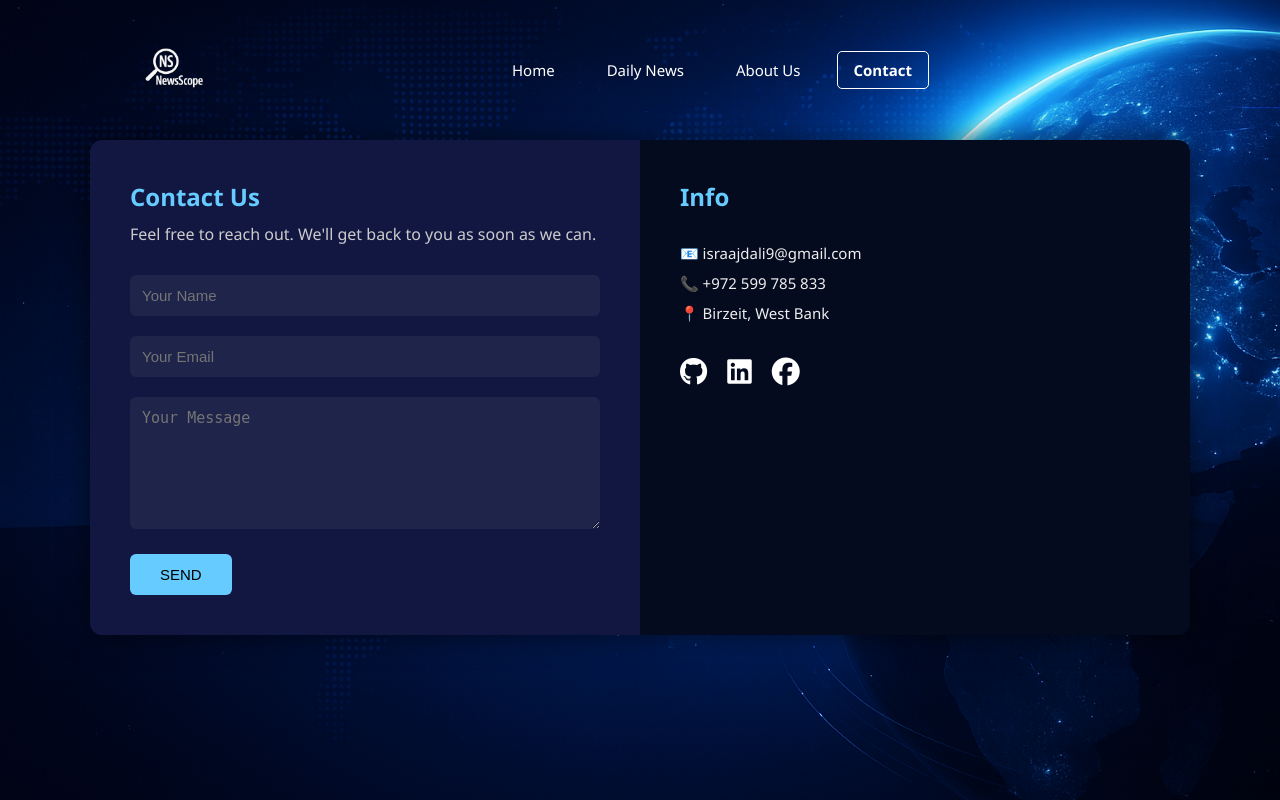
After one commit to IsraaHajAli/Graduation-Project, a Flask app: page /contact in a window 1280 px wide. The commit adds this page. Run offline with Flask 3, Linux system fonts and the light colour scheme.

Commit message:
Add files via upload

```diff
--- a/app.py
+++ b/app.py
@@ -13,6 +13,8 @@ from utils import (
 )
 
 app = Flask(__name__)
+app.secret_key = "1492002key"  # 🔐 اكتبي أي قيمة سرية
+
 
 # Load the trained BiLSTM model
 bilstm_model = load_model("my_model.h5")
@@ -99,6 +101,11 @@ def home():
 def about():
     return render_template("about.html")
 
+
+@app.route("/contact")
+def contact():
+    return render_template("contact.html")
+
 from utils import get_daily_articles_from_csv
 
 @app.route("/daily-news")
@@ -129,6 +136,45 @@ def daily_news():
     except Exception as e:
         print("❌ Error in /daily-news:", e)
         return "Internal Server Error", 500
+
+
+
+import smtplib
+from email.mime.text import MIMEText
+from flask import request, redirect, flash
+
+@app.route("/send-message", methods=["POST"])
+def send_message():
+    try:
+        name = request.form["name"]
+        email = request.form["email"]
+        message = request.form["message"]
+
+        # إعداد الرسالة
+        body = f"Name: {name}\nEmail: {email}\n\nMessage:\n{message}"
+        msg = MIMEText(body)
+        msg["Subject"] = "New Contact Message from NewsScope"
+        msg["From"] = email
+        msg["To"] = "israajdali9@gmail.com"  # ✉️ حطي إيميلك هون
+
+        # إرسال البريد (باستخدام Gmail كمثال)
+        smtp_server = "smtp.gmail.com"
+        smtp_port = 587
+        smtp_username = "israajdali9@gmail.com"  # بريدك
+        smtp_password = "bxsj ggkq isws yzdk"
+
+        with smtplib.SMTP(smtp_server, smtp_port) as server:
+            server.starttls()
+            server.login(smtp_username, smtp_password)
+            server.send_message(msg)
+
+        flash("Message sent successfully!", "success")
+        return redirect("/contact")
+
+    except Exception as e:
+        print("❌ Error sending message:", e)
+        flash("Error sending message. Try again later.", "error")
+        return redirect("/contact")
 
 
 @app.route("/predict", methods=["POST"])
--- /dev/null
+++ b/static/contact.css
@@ -0,0 +1,136 @@
+body {
+  margin: 0;
+  font-family: 'Segoe UI', sans-serif;
+  background-color: #0b0f2a;
+  color: white;
+}
+
+.contact-wrapper {
+  display: flex;
+  max-width: 1100px;
+  margin: 140px auto;
+  box-shadow: 0 0 30px rgba(0, 0, 0, 0.6);
+  border-radius: 12px;
+  overflow: hidden;
+}
+
+.contact-left, .contact-right {
+  flex: 1;
+  padding: 40px;
+}
+
+.contact-left {
+  background-color: #121741;
+}
+
+.contact-left h1 {
+  color: #66ccff;
+  margin-bottom: 10px;
+}
+
+.contact-left p {
+  color: #cccccc;
+  margin-bottom: 30px;
+}
+
+.contact-form input,
+.contact-form textarea {
+  width: 100%;
+  background: #1e244a;
+  border: none;
+  padding: 12px;
+  margin-bottom: 20px;
+  color: white;
+  font-size: 15px;
+  border-radius: 6px;
+}
+
+.contact-form button {
+  background-color: #66ccff;
+  border: none;
+  padding: 12px 30px;
+  font-size: 15px;
+  border-radius: 6px;
+  cursor: pointer;
+  transition: background 0.3s ease;
+}
+
+.contact-form button:hover {
+  background-color: #50b8ee;
+}
+
+.contact-right {
+  background-color: #050b1f;
+  color: #eeeeee;
+}
+
+.contact-right h2 {
+  color: #66ccff;
+  margin-bottom: 25px;
+}
+
+.contact-info {
+  list-style: none;
+  padding: 0;
+  line-height: 2;
+  font-size: 15px;
+}
+
+.contact-social {
+  margin-top: 30px;
+  display: flex;
+  align-items: center;
+  gap: 20px; /* ✅ المسافة بين الأيقونات */
+}
+
+.contact-social img {
+  width: 28px;
+  margin-right: 15px;
+  opacity: 0.8;
+  transition: transform 0.3s ease;
+}
+
+.contact-social img:hover {
+  transform: scale(1.1);
+  opacity: 1;
+}
+
+
+.flashes {
+  margin: 15px 0;
+  padding: 10px;
+  list-style: none;
+}
+
+.flashes .success {
+  background: #c0f0d1;
+  color: #0a5b2c;
+  border-left: 5px solid #23c16b;
+  padding: 10px;
+  border-radius: 4px;
+}
+
+.flashes .error {
+  background: #f9c6c9;
+  color: #9d0b0b;
+  border-left: 5px solid #ff4e4e;
+  padding: 10px;
+  border-radius: 4px;
+}
+
+.toast {
+  position: fixed;
+  bottom: 30px;
+  left: 50%;
+  transform: translateX(-50%);
+  background-color: #ffffff;
+  color: #000;
+  padding: 15px 25px;
+  border-radius: 8px;
+  box-shadow: 0 4px 20px سrgba(3, 8, 63, 0.977);
+  opacity: 0;
+  transition: opacity 0.5s ease;
+  z-index: 9999;
+  font-weight: bold;
+  display: none;
+}
--- a/static/style.css
+++ b/static/style.css
@@ -155,7 +155,7 @@ body {
 .headline-titles {
   text-align: left;
   position: absolute;
-  top: 100px;         /* تحت النافبار شوي */
+  top: 50px;         /* تحت النافبار شوي */
   left: 165px;         /* مش ملزق على الطرف */
   z-index: 5;
 }
@@ -199,7 +199,7 @@ body {
   max-width: 90%;
   height: 420px;       /* كان 500 */
   margin-left: -700px; /* قللنا شوي */
-  margin-top: 150px;
+  margin-top: 100px;
   /* border: 1px solid #ffffff44; */
 }
 
--- /dev/null
+++ b/templates/contact.html
@@ -0,0 +1,105 @@
+<!DOCTYPE html>
+<html lang="en">
+
+<head>
+    <!-- Font Awesome CDN -->
+    <link rel="stylesheet" href="https://cdnjs.cloudflare.com/ajax/libs/font-awesome/6.5.0/css/all.min.css">
+
+    <meta charset="UTF-8">
+    <title>Contact - NewsScope</title>
+    <link rel="stylesheet" href="{{ url_for('static', filename='style.css') }}">
+    <link rel="stylesheet" href="{{ url_for('static', filename='contact.css') }}">
+</head>
+
+<!-- ✅ Toast Message -->
+<div id="toast" class="toast">{{ get_flashed_messages()[0] if get_flashed_messages() else '' }}</div>
+
+<script>
+  const toast = document.getElementById("toast");
+  if (toast.innerText.trim() !== "") {
+    toast.style.display = "block";
+    setTimeout(() => { toast.style.opacity = "1"; }, 100); // تظهر بلطف
+    setTimeout(() => {
+      toast.style.opacity = "0";
+      setTimeout(() => toast.style.display = "none", 500);
+    }, 3000); // تختفي بعد 3 ثواني
+  }
+</script>
+
+
+<body>
+
+    <!-- Navbar -->
+    <nav class="navbar">
+        <div class="logo">
+            <img src="{{ url_for('static', filename='images/logo.png') }}" alt="NewsScope Logo" class="logo-img">
+        </div>
+        <ul class="nav-links">
+            <li><a href="{{ url_for('home') }}" class="{% if request.path == '/' %}active{% endif %}">Home</a></li>
+            <li><a href="{{ url_for('daily_news') }}"
+                    class="{% if request.path == '/daily-news' %}active{% endif %}">Daily
+                    News</a></li>
+            <li><a href="{{ url_for('about') }}" class="{% if request.path == '/about' %}active{% endif %}">About Us</a>
+            </li>
+            <li><a href="{{ url_for('contact') }}"
+                    class="{% if request.path == '/contact' %}active{% endif %}">Contact</a>
+            </li>
+        </ul>
+    </nav>
+
+
+    <section class="contact-wrapper">
+        <!-- Form Section -->
+        <div class="contact-left">
+            <h1>Contact Us</h1>
+            <p>Feel free to reach out. We'll get back to you as soon as we can.</p>
+            <form class="contact-form" method="POST" action="/send-message">
+                <input type="text" name="name" placeholder="Your Name" required />
+                <input type="email" name="email" placeholder="Your Email" required />
+                <textarea name="message" placeholder="Your Message" rows="6" required></textarea>
+                <button type="submit">SEND</button>
+            </form>
+
+            {% with messages = get_flashed_messages(with_categories=true) %}
+            {% if messages %}
+            <ul class="flashes">
+                {% for category, message in messages %}
+                <li class="{{ category }}">{{ message }}</li>
+                {% endfor %}
+            </ul>
+            {% endif %}
+            {% endwith %}
+
+
+        </div>
+
+        <!-- Info Section -->
+        <div class="contact-right">
+            <h2>Info</h2>
+            <ul class="contact-info">
+                <li>📧 israajdali9@gmail.com</li>
+                <li>📞 +972 599 785 833</li>
+                <li>📍 Birzeit, West Bank</li>
+
+
+            </ul>
+            <div class="contact-social">
+
+                <a href="https://github.com/israahajali" target="_blank">
+                    <i class="fab fa-github" style="font-size: 28px; color: #ffffff;"></i>
+                </a>
+
+                <a href="https://www.linkedin.com/in/israa-haj-ali-17a054262/" target="_blank">
+                    <i class="fab fa-linkedin" style="font-size: 28px; color: #ffffff;"></i>
+                </a>
+
+                <a href="https://www.facebook.com/israa.haj.ali1492002/" target="_blank">
+                    <i class="fa-brands fa-facebook" style="font-size: 28px; color: #ffffff;"></i>
+                </a>
+            </div>
+        </div>
+    </section>
+
+</body>
+
+</html>
```
Also changed, not shown: static/about.css (+193 -57 lines), static/daily_news_ticker.css (+27 -16 lines), templates/about.html (+51 -48 lines), templates/daily_news.html (+7 -5 lines), templates/index.html (+7 -4 lines), static/images/about1.jpg (added), static/images/about2.jpg (added), static/images/about3.jpg (added), static/images/logos/about_us.jpg (added).
